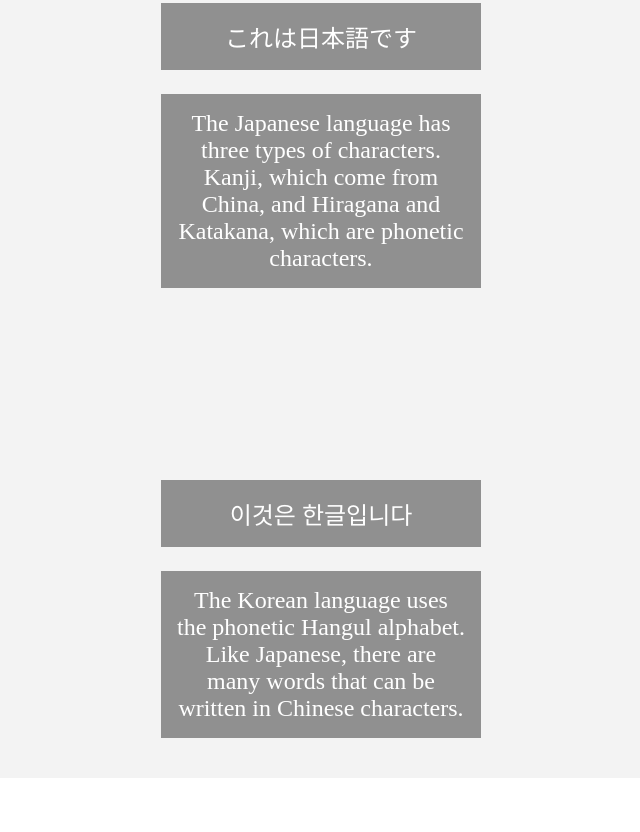
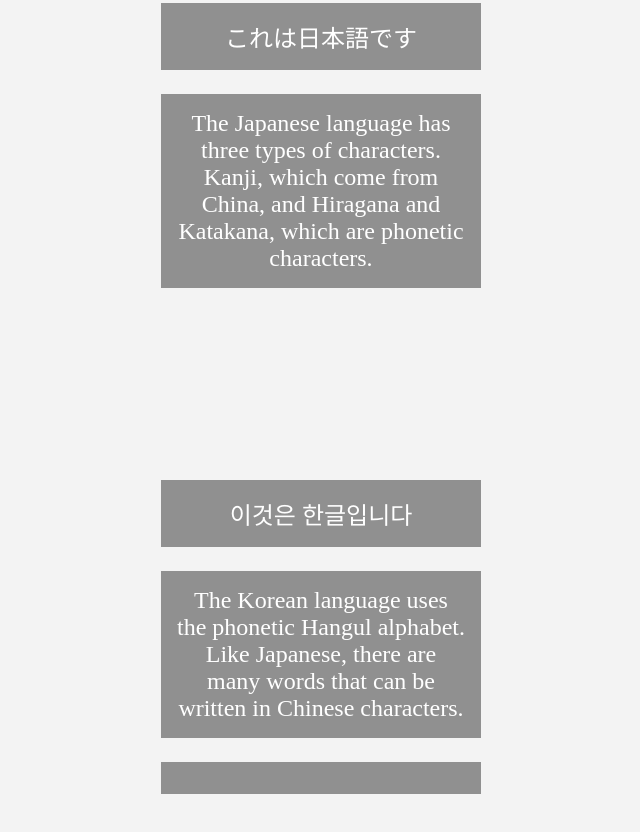
Before and after one commit to sho-miyasaka/scrollama-homework, a plain HTML site: page index.html in a window 1280 px wide. Shown: the part 1692-2524 px from the top of the page, without its empty margins (319-959 px from the left). Before the commit the page ends 2478 px from the top, so only its background shows below. Drawn offline with nearby package versions, Linux system fonts and the light colour scheme; a script that the page names is missing.

Commit message:
Update index.html

```diff
--- a/index.html
+++ b/index.html
@@ -110,10 +110,8 @@
           <div class="step" data-step="4" data-color="white" data-image="url('images/downtown-cityscape-night-seoul-south-korea.jpg')">
             <p>이것은 한글입니다</p>
             <p>The Korean language uses the phonetic Hangul alphabet. Like Japanese, there are many words that can be written in Chinese characters.</p>
-          <!-- <div class="step" data-step="5" data-color="white" data-image="url('images/wat-arun-temple-twilight-bangkok-thailand.jpg')">
-            <p>นี่คือสคริปต์ภาษาไทย</p>
-          <div class="step" data-step="6" data-color="white" data-image="url('images/elephant')">
-            <p>මේක සිංහල</p>          -->
+          <div class="step" data-step="5" data-color="white" data-image="url('images/wat-arun-temple-twilight-bangkok-thailand.jpg')">
+            <p></p>
           </div>
         </article>
       </section>
```
